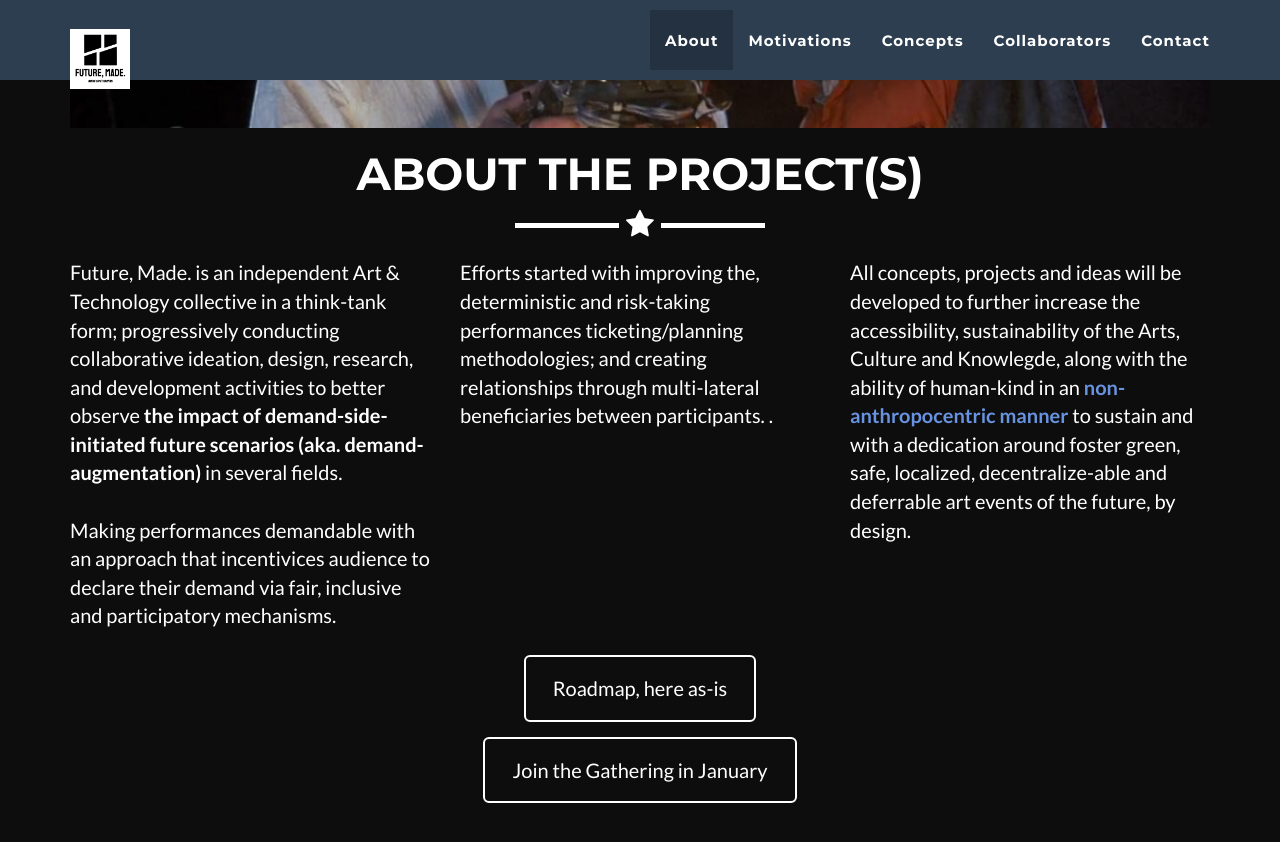
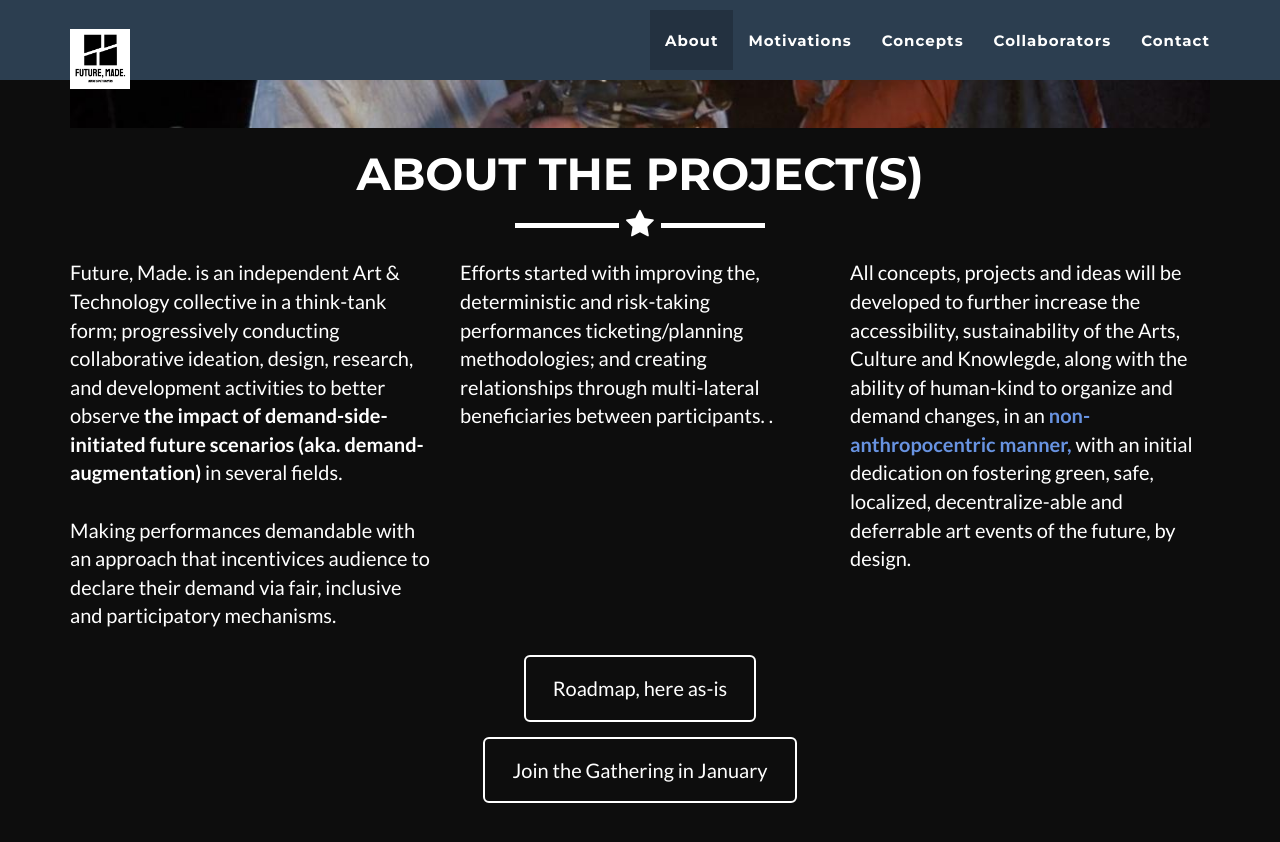
Before and after one commit to streamerd/future-made-website, a Jekyll site: the page built from _posts/2014-07-18-project-1.markdown, in a window 1280 px wide and 900 px high, scrolled down 936 px. Shown: the top 842 px of the window. Built offline with Jekyll 4.4.1, drawn with Linux system fonts in a browser that asks for light colours.

Commit message:
Update about

```diff
--- a/_includes/about.html
+++ b/_includes/about.html
@@ -34,12 +34,11 @@
                 </div>
                 <div class="col-lg-4">
                     <p>All concepts, projects and ideas will be developed to further increase the accessibility,
-                        sustainability of the Arts, Culture and Knowlegde, along with the ability of human-kind in an
+                        sustainability of the Arts, Culture and Knowlegde, along with the ability of human-kind to organize and demand changes, in an
                         <a href="https://link.springer.com/chapter/10.1007/978-3-319-98593-0_3" target="_blank"><strong>
-                            non-anthropocentric manner
+                            non-anthropocentric manner,
                         </strong></a>
-                        to sustain and
-                        with a dedication around foster green, safe, localized, decentralize-able and deferrable art events of the future, by design.</p>
+                        with an initial dedication on fostering green, safe, localized, decentralize-able and deferrable art events of the future, by design.</p>
                 </div>
 
 
```
